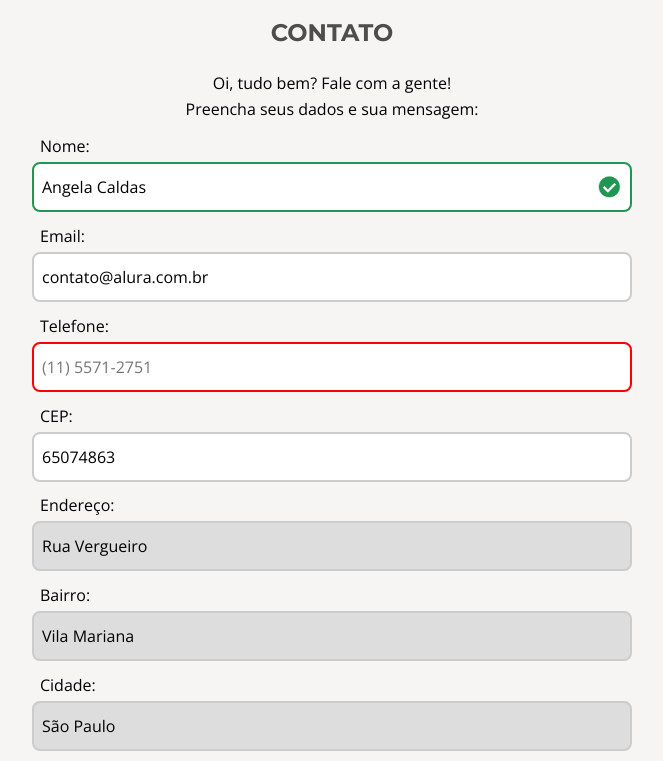
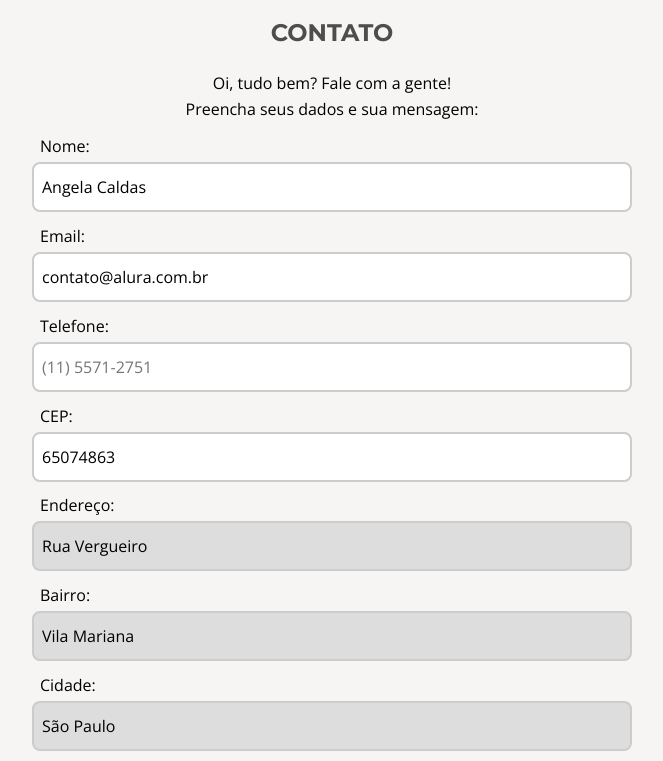
Before and after one commit to sucodelarangela/praticas-acessibilidade-web, a website: page index.html in a window 1280 px wide. Shown: the part 3020-3781 px from the top of the page, without its empty margins (308-971 px from the left). Drawn offline with nearby package versions, Linux system fonts and the light colour scheme.

Commit message:
Fix: role alert

```diff
--- a/index.html
+++ b/index.html
@@ -430,15 +430,9 @@
                   mensagem:
                 </legend>
 
-                <div class="contatoCampo contatoCampo--sucesso">
+                <div class="contatoCampo">
                   <label for="nome">Nome: </label>
-                  <input
-                    type="text"
-                    id="nome"
-                    class="contatoCampo--validouFoi"
-                    value="Angela Caldas"
-                    required
-                  />
+                  <input type="text" id="nome" value="Angela Caldas" required />
                 </div>
 
                 <div class="contatoCampo">
@@ -458,12 +452,7 @@
 
                 <div class="contatoCampo">
                   <label for="fone">Telefone: </label>
-                  <input
-                    type="text"
-                    id="fone"
-                    class="contatoCampo--validouErro"
-                    placeholder="(11) 5571-2751"
-                  />
+                  <input type="text" id="fone" placeholder="(11) 5571-2751" />
                   <span class="contatoCampo-msg contatoCampo-msg--erro"
                     >Faltou o DDD</span
                   >
--- a/js/mailcheck-config.js
+++ b/js/mailcheck-config.js
@@ -23,6 +23,10 @@ campoEmail.addEventListener('blur', function () {
       sugestao.textContent = `Você quis dizer: ${suggestion.full}?`
       sugestao.parentNode.classList.add('contatoCampo--erro')
       campoEmail.classList.add('contatoCampo--validouErro')
+      // Para dar foco ao erro/sugestão:
+      sugestao.setAttribute('tabindex', '0')
+      // Indicar ao NVDA que se trata de um alerta/erro:
+      sugestao.setAttribute('role', 'alert')
     }
   })
 })
```
